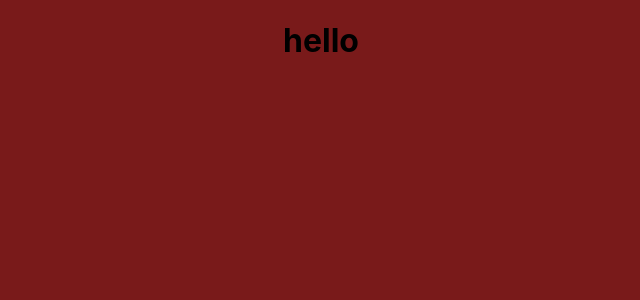
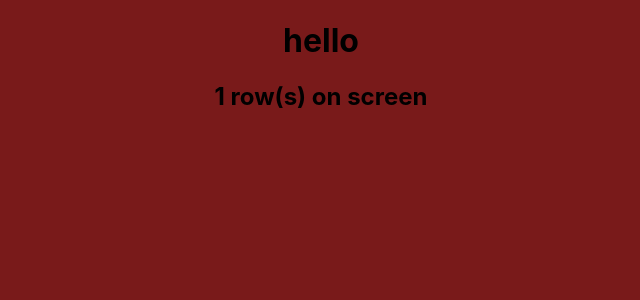
Before and after one commit to staedtlernorica/long-vuong-project-three, a React (Create React App) app: page / in a window 1280 px wide. Shown: the top 300 px of the page, without its empty margins (319-959 px from the left). Built offline with nearby package versions, Linux system fonts and the light colour scheme.

Commit message:
undo react netlify test

```diff
--- a/src/App.js
+++ b/src/App.js
@@ -1,11 +1,11 @@
 import { useState } from 'react';
 import './App.css';
-// import UserEntry from './UserEntry'
-// import AddMoreRows from './AddMoreRows';
+import UserEntry from './UserEntry'
+import AddMoreRows from './AddMoreRows';
 
 function App() {
 
-  // const [entryRows, setEntryRows] = useState(1);
+  const [entryRows, setEntryRows] = useState(1);
 
   return (
     <div className="App">
@@ -14,12 +14,13 @@ function App() {
 
 
 
-        {/* <AddMoreRows
+        <AddMoreRows
           noRowsOnScreen = {entryRows}
-        /> */}
+        />
 
-      </form>
-    </div>
+        </form>
+
+</div>
   );
 }
 
```
